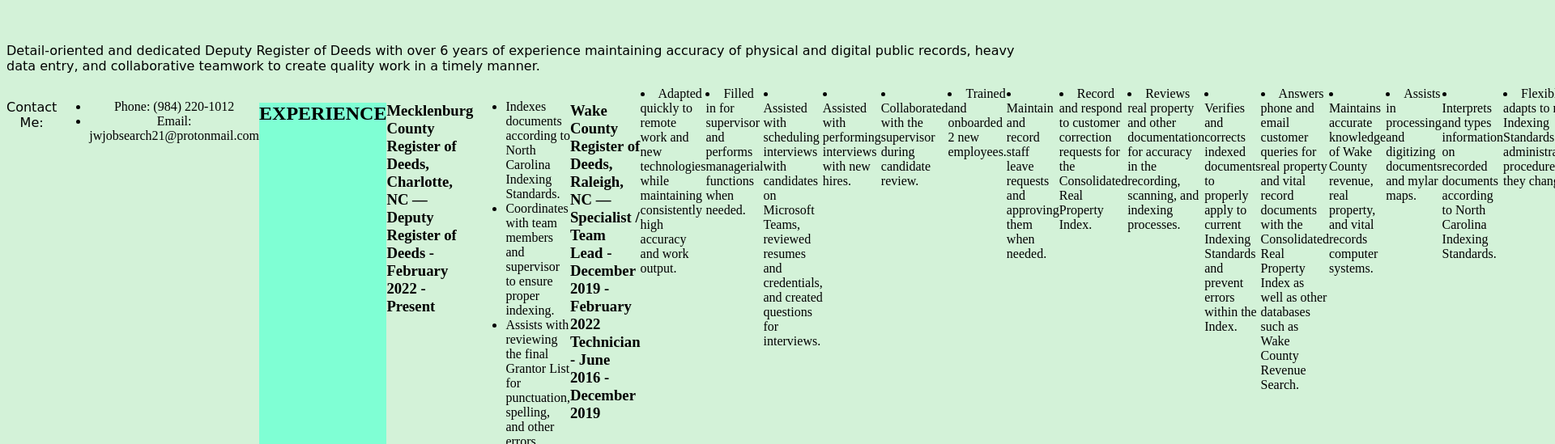
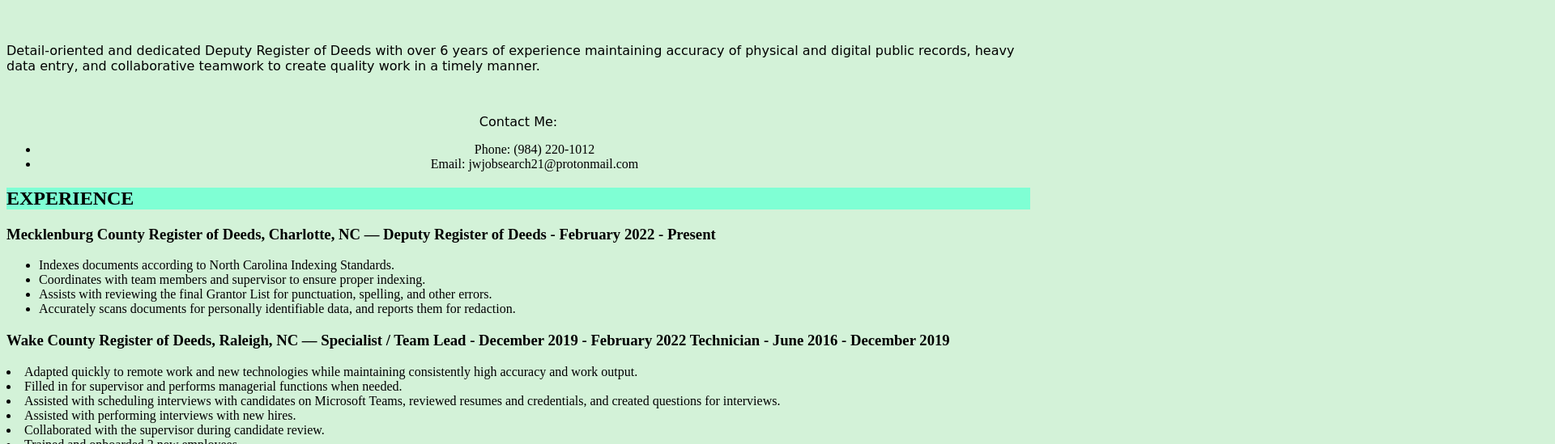
Before and after one commit to Jordan-W2/Jordan-W2.github.io, a plain HTML site: page Resume Project.html in a window 1280 px wide. Shown: the part 67-616 px from the top of the page at 81% size, 1920 px wide, since content can reach past the window. Drawn offline with nearby package versions, Linux system fonts and the light colour scheme.

Commit message:
flow root

```diff
--- a/Resume Project.html
+++ b/Resume Project.html
@@ -10,8 +10,7 @@
             font-size: xx-large;
             text-align: center;}
         main{
-            display:flex;
-            flex-direction: row;
+            display:flow-root
         }
             body{
                 background-color: #d3f2d8;
```
